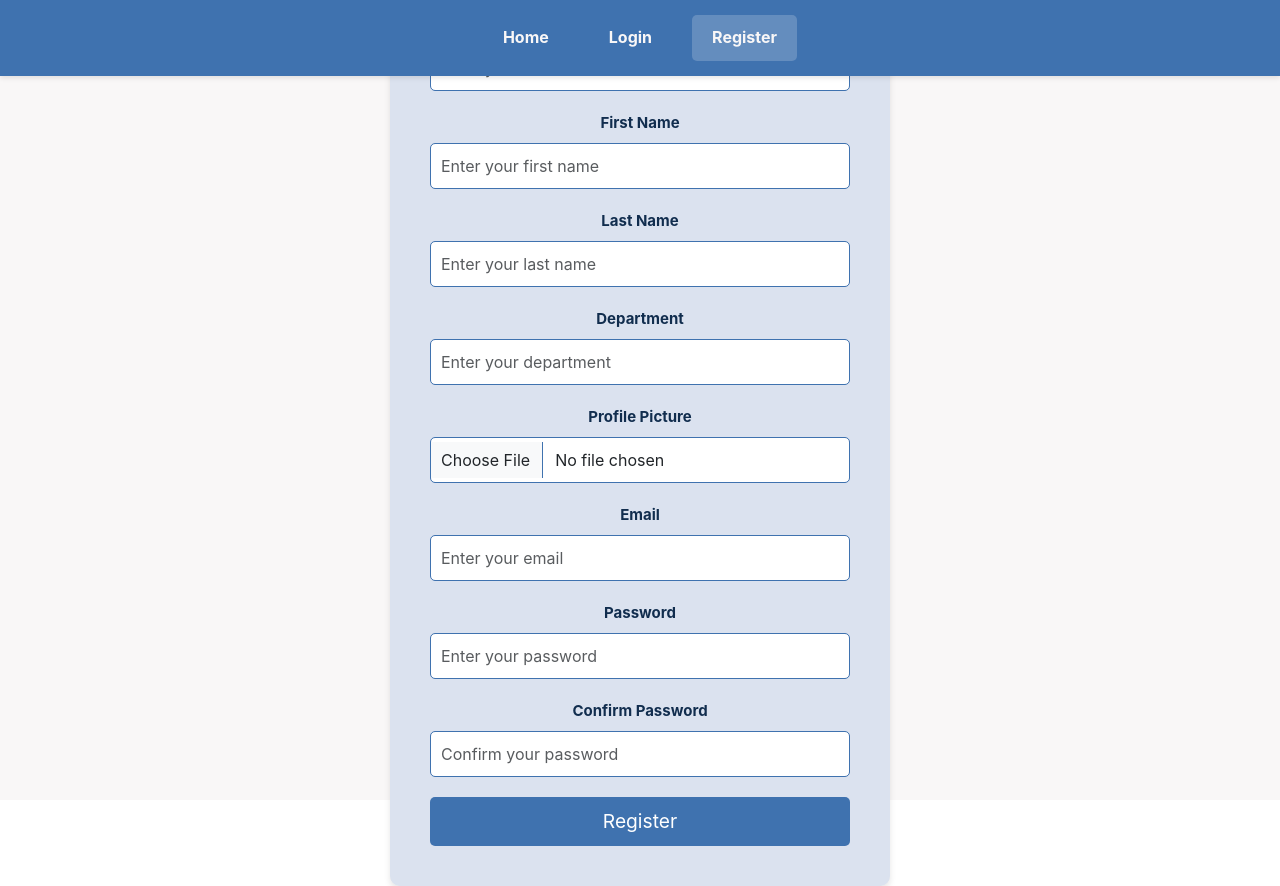
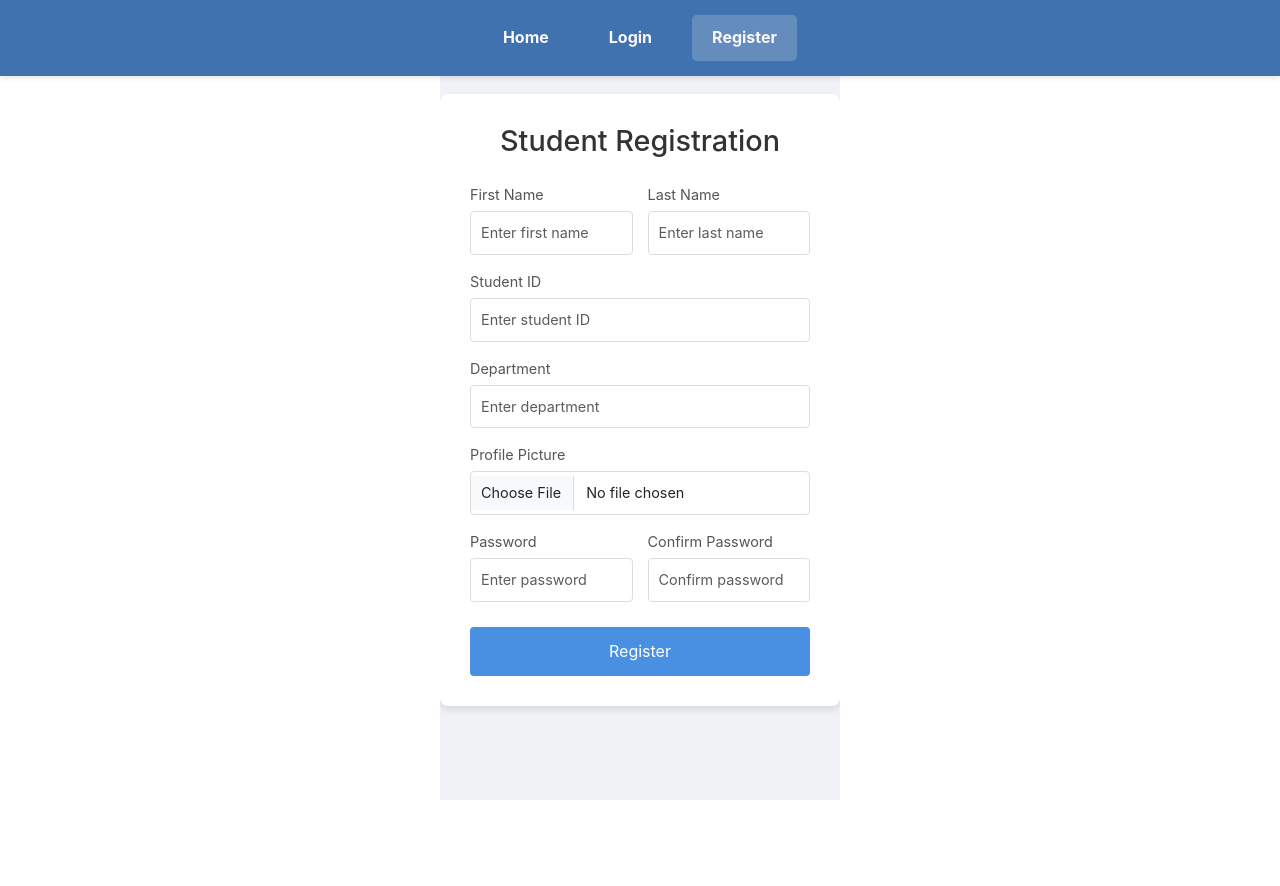
Before and after one commit to tyleeer/713-final-project, a Vue app in the folder frontend/: page /register in a window 1280 px wide. After the commit the page ends 800 px from the top, so only its background shows below. Built offline with nearby package versions, Linux system fonts and the light colour scheme.

Commit message:
centerize app.vue

```diff
--- a/frontend/src/App.vue
+++ b/frontend/src/App.vue
@@ -1,7 +1,9 @@
 <template>
-  <div>
+  <div id="app">
     <Navbar />
-    <RouterView />
+    <div class="main-content">
+      <RouterView />
+    </div>
   </div>
 </template>
 
@@ -15,9 +17,9 @@ html, body, #app {
   height: 100%;
   margin: 0;
   padding: 0;
-
+  display: flex;
+  flex-direction: column;
 }
-
 
 #app {
   min-height: 100vh;
@@ -29,9 +31,12 @@ html, body, #app {
   flex: 1;
   display: flex;
   flex-direction: column;
+  justify-content: center; /* Centers the content vertically */
+  align-items: center; /* Centers the content horizontally */
+  padding: 0 10px; /* Add padding to prevent content from touching the edges */
 }
 
 .sidebar {
-  display: none; /* ทดสอบว่ามันเป็นสาเหตุของแถบดำหรือเปล่า */
+  display: none; /* Commented out for testing purposes */
 }
 </style>
--- a/frontend/src/views/LoginView.vue
+++ b/frontend/src/views/LoginView.vue
@@ -5,7 +5,7 @@
       <form @submit.prevent="loginUser">
         <div class="form-group">
           <label for="email" class="form-label">Username</label>
-          <input v-model="email" type="email" class="form-control" id="email" placeholder="Enter your email" required />
+          <input v-model="email" type="username" class="form-control" id="email" placeholder="Enter your username" required />
         </div>
         <div class="form-group">
           <label for="password" class="form-label">Password</label>
--- a/frontend/src/views/RegisterView.vue
+++ b/frontend/src/views/RegisterView.vue
@@ -1,57 +1,96 @@
 <template>
-  <div class="register-container">
+  <div class="register-page">
     <div class="register-card">
-      <h1 class="register-title">Register</h1>
-      <form @submit.prevent="registerUser">
-        <!-- Student ID -->
+      <h1 class="register-title">Student Registration</h1>
+      <form @submit.prevent="registerUser" class="register-form">
+        <div class="form-row">
+          <div class="form-group">
+            <label for="firstName" class="form-label">First Name</label>
+            <input
+              v-model="firstName"
+              type="text"
+              class="form-control"
+              id="firstName"
+              placeholder="Enter first name"
+              required
+            />
+          </div>
+          <div class="form-group">
+            <label for="lastName" class="form-label">Last Name</label>
+            <input
+              v-model="lastName"
+              type="text"
+              class="form-control"
+              id="lastName"
+              placeholder="Enter last name"
+              required
+            />
+          </div>
+        </div>
+
         <div class="form-group">
           <label for="studentId" class="form-label">Student ID</label>
-          <input v-model="studentId" type="text" class="form-control" id="studentId" placeholder="Enter your student ID" required />
+          <input
+            v-model="studentId"
+            type="text"
+            class="form-control"
+            id="studentId"
+            placeholder="Enter student ID"
+            required
+          />
         </div>
 
-        <!-- First Name -->
         <div class="form-group">
-          <label for="firstName" class="form-label">First Name</label>
-          <input v-model="firstName" type="text" class="form-control" id="firstName" placeholder="Enter your first name" required />
+          <label for="department" class="form-label">Department</label>
+          <input
+            v-model="department"
+            type="text"
+            class="form-control"
+            id="department"
+            placeholder="Enter department"
+            required
+          />
         </div>
 
-        <!-- Last Name -->
+
+
         <div class="form-group">
-          <label for="lastName" class="form-label">Last Name</label>
-          <input v-model="lastName" type="text" class="form-control" id="lastName" placeholder="Enter your last name" required />
+          <label for="profilePic" class="form-label">Profile Picture</label>
+          <input
+            type="file"
+            class="form-control file-input"
+            id="profilePic"
+            @change="onFileChange"
+          />
         </div>
 
-        <!-- Department -->
-        <div class="form-group">
-          <label for="department" class="form-label">Department</label>
-          <input v-model="department" type="text" class="form-control" id="department" placeholder="Enter your department" required />
+        <div class="form-row">
+          <div class="form-group">
+            <label for="password" class="form-label">Password</label>
+            <input
+              v-model="password"
+              type="password"
+              class="form-control"
+              id="password"
+              placeholder="Enter password"
+              required
+            />
+          </div>
+          <div class="form-group">
+            <label for="confirmPassword" class="form-label">Confirm Password</label>
+            <input
+              v-model="confirmPassword"
+              type="password"
+              class="form-control"
+              id="confirmPassword"
+              placeholder="Confirm password"
+              required
+            />
+          </div>
         </div>
 
-        <!-- Profile Picture -->
-        <div class="form-group">
-          <label for="profilePic" class="form-label">Profile Picture</label>
-          <input type="file" class="form-control" id="profilePic" @change="onFileChange" />
-        </div>
+        <button type="submit" class="btn-register">Register</button>
 
-        <!-- Email -->
-        <div class="form-group">
-          <label for="email" class="form-label">Email</label>
-          <input v-model="email" type="email" class="form-control" id="email" placeholder="Enter your email" required />
-        </div>
-
-        <!-- Password -->
-        <div class="form-group">
-          <label for="password" class="form-label">Password</label>
-          <input v-model="password" type="password" class="form-control" id="password" placeholder="Enter your password" required />
-        </div>
-
-        <!-- Confirm Password -->
-        <div class="form-group">
-          <label for="confirmPassword" class="form-label">Confirm Password</label>
-          <input v-model="confirmPassword" type="password" class="form-control" id="confirmPassword" placeholder="Confirm your password" required />
-        </div>
-
-        <button type="submit" class="btn btn-primary">Register</button>
         <p v-if="errorMessage" class="error-message">{{ errorMessage }}</p>
       </form>
     </div>
@@ -76,35 +115,31 @@ export default {
     };
   },
   methods: {
-    // Handle file input change
     onFileChange(event) {
-      this.profilePic = event.target.files[0]; // Store the selected file
+      this.profilePic = event.target.files[0];
     },
     async registerUser() {
-      // ตรวจสอบว่า password กับ confirm password ตรงกันหรือไม่
       if (this.password !== this.confirmPassword) {
         this.errorMessage = 'Passwords do not match';
         return;
       }
 
       try {
-        // ใช้ FormData สำหรับการส่งข้อมูลที่มีไฟล์
         const formData = new FormData();
         formData.append('studentId', this.studentId);
         formData.append('firstName', this.firstName);
         formData.append('lastName', this.lastName);
         formData.append('department', this.department);
-        formData.append('profilePic', this.profilePic); // Append file to form data
+        formData.append('profilePic', this.profilePic);
         formData.append('email', this.email);
         formData.append('password', this.password);
 
         const response = await axios.post('http://localhost:3000/register', formData, {
           headers: {
-            'Content-Type': 'multipart/form-data', // กำหนดให้เป็นแบบ multipart/form-data
+            'Content-Type': 'multipart/form-data',
           },
         });
 
-        // หากการลงทะเบียนสำเร็จ, รีไดเรคไปหน้า Login
         this.$router.push('/login');
       } catch (error) {
         this.errorMessage = error.response.data.message || 'Error registering user';
@@ -115,110 +150,102 @@ export default {
 </script>
 
 <style scoped>
-/* การตั้งค่าสไตล์หลัก */
-.register-container {
-  background-color: #F9F7F7; /* พื้นหลังของหน้า */
+.register-page {
   display: flex;
   justify-content: center;
   align-items: center;
-  height: 100vh; /* ทำให้ความสูงของหน้าเต็มหน้าจอ */
+  height: 100vh;
+  background-color: #f0f2f5;
   margin: 0;
   padding: 0;
+  overflow: hidden;
 }
 
-/* สไตล์สำหรับการ์ด Register */
 .register-card {
-  background-color: #DBE2EF; /* สีพื้นหลังของการ์ด */
-  padding: 40px;
-  border-radius: 10px;
+  background-color: white;
+  border-radius: 8px;
   box-shadow: 0 4px 6px rgba(0, 0, 0, 0.1);
+  padding: 30px;
   width: 100%;
-  max-width: 500px; /* ขนาดกล่อง Register */
-  text-align: center;
-  box-sizing: border-box;
-  min-height: 400px; /* ความสูงขั้นต่ำของการ์ด Register */
+  max-width: 400px;
+  margin: 0 auto;
 }
 
-/* สไตล์สำหรับหัวข้อ Register */
 .register-title {
-  color: #3F72AF; /* สีหัวข้อ */
-  font-size: 2rem;
-  margin-bottom: 20px;
+  text-align: center;
+  color: #333;
+  margin-bottom: 25px;
+  font-size: 1.8rem;
 }
 
-/* สไตล์สำหรับฟอร์ม */
+.register-form {
+  display: flex;
+  flex-direction: column;
+  gap: 15px;
+}
+
+.form-row {
+  display: flex;
+  gap: 15px;
+}
+
 .form-group {
-  margin-bottom: 20px;
+  flex: 1;
 }
 
 .form-label {
-  font-weight: bold;
-  color: #112D4E; /* สีของข้อความ */
+  display: block;
+  margin-bottom: 5px;
+  color: #555;
+  font-size: 0.9rem;
 }
 
 .form-control {
+  width: 100%;
   padding: 10px;
-  border-radius: 5px;
-  border: 1px solid #3F72AF;
-  width: 100%;
-  font-size: 1rem;
+  border: 1px solid #ddd;
+  border-radius: 4px;
+  font-size: 0.9rem;
 }
 
 .form-control:focus {
-  border-color: #112D4E; /* สีของกรอบเมื่อมีการคลิก */
-  box-shadow: 0 0 5px rgba(17, 45, 78, 0.2);
+  outline: none;
+  border-color: #4a90e2;
+  box-shadow: 0 0 0 2px rgba(74, 144, 226, 0.2);
 }
 
-/* สไตล์สำหรับปุ่ม Register */
-button {
-  width: 100%;
-  padding: 10px;
-  background-color: #3F72AF;
+.btn-register {
+  background-color: #4a90e2;
   color: white;
   border: none;
-  border-radius: 5px;
-  font-size: 1.2rem;
+  padding: 12px;
+  border-radius: 4px;
+  font-size: 1rem;
   cursor: pointer;
+  margin-top: 10px;
+  transition: background-color 0.3s ease;
 }
 
-button:hover {
-  background-color: #112D4E; /* เมื่อ hover จะเปลี่ยนเป็นสีเข้ม */
+.btn-register:hover {
+  background-color: #357abd;
 }
 
-/* สไตล์ข้อความผิดพลาด */
 .error-message {
-  color: red;
-  font-size: 0.9rem;
+  color: #d9534f;
   text-align: center;
   margin-top: 10px;
-}
-
-/* สไตล์ลิงก์ Forgot Password */
-.forgot-password-link {
-  display: block;
-  margin-top: 10px;
-  color: #3F72AF;
-  text-decoration: none;
   font-size: 0.9rem;
 }
 
-.forgot-password-link:hover {
-  color: #112D4E;
-}
-
-/* ปรับให้รองรับการแสดงผลในมือถือ */
-@media (max-width: 768px) {
-  .register-card {
-    padding: 20px;
-    max-width: 90%; /* ลดขนาดกล่องลงในมือถือ */
+@media (max-width: 480px) {
+  .form-row {
+    flex-direction: column;
+    gap: 10px;
   }
 
-  .form-control {
-    font-size: 0.9rem;
-  }
-
-  button {
-    font-size: 1rem;
+  .register-card {
+    width: 90%;
+    padding: 20px;
   }
 }
 </style>
```
